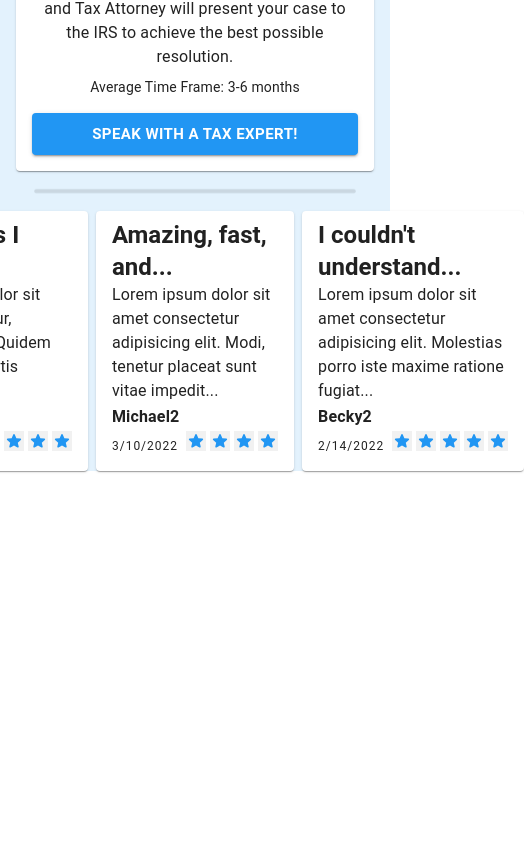
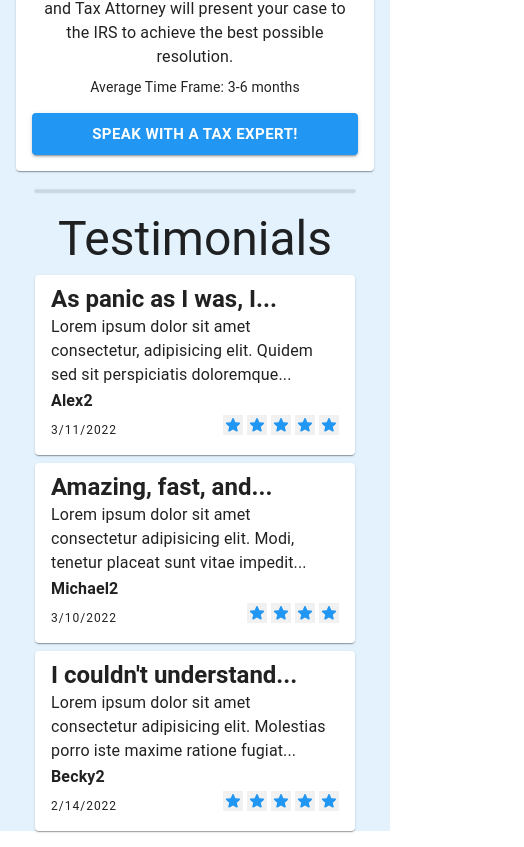
Before and after one commit to mjmorrison10/tax, a Next.js app: page / in a window 390 px wide. Shown: the part 1775-2622 px from the top of the page, 524 px wide, since content can reach past the window. Before the commit the page ends 2262 px from the top, so only its background shows below. Built offline with nearby package versions, Linux system fonts and the light colour scheme.

Commit message:
responsive on testimonials

```diff
--- a/pages/index.js
+++ b/pages/index.js
@@ -16,7 +16,6 @@ import Phase from "../components/index/phase";
 import { NavigateNext } from "@mui/icons-material";
 import SkeleBar from "../components/SkeleBar";
 import Testimonial from "../components/testimonial";
-
 
 export default function Home(props) {
   const items = [
@@ -142,10 +141,14 @@ export default function Home(props) {
 
       <Box
         display={"flex"}
+        sx={{
+          flexDirection: { xs: "column", sm: "row" },
+        }}
         justifyContent={"center"}
         alignItems={"center"}
         gap={1}
       >
+        <Typography variant='h3' component={'h2'} >Testimonials</Typography>
         {testimonialsInfo.map((test, i) => (
           <Testimonial
             title={test.title}
```
